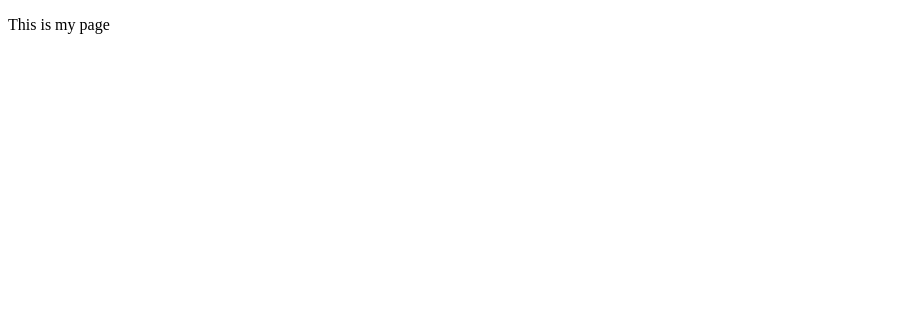
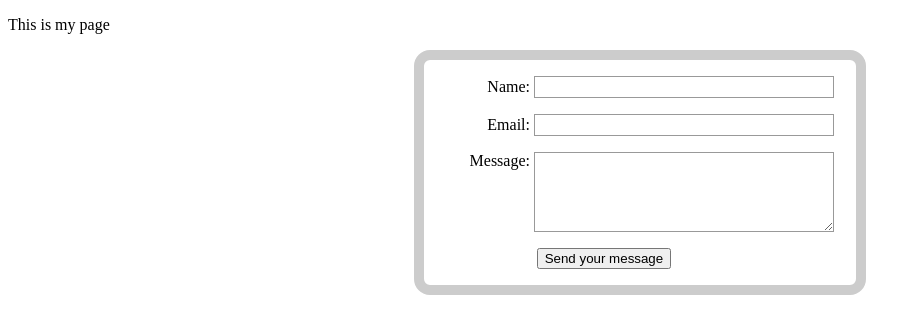
Before and after one commit to pauleenaphan/form-practice, a plain HTML site: page index.html in a window 1280 px wide. Shown: the whole page, without its empty margins (0-921 px from the left). Drawn offline with Linux system fonts and the light colour scheme.

Commit message:
created practice form page

```diff
--- a/index.html
+++ b/index.html
@@ -6,6 +6,94 @@
     <title>My test page</title>
   </head>
   <body>
-    <p>This is my page</p>
+  <p>This is my page</p>
+    <form action="/my-handling-form-page" method="post">
+      <ul>
+        <li>
+          <label for="name"> Name: </label>
+          <input type="text" id = "name" name = "user_name"/>
+        </li>
+        <li>
+          <label for="mail"> Email: </label>
+          <input type="email" id = "mail" email = "user_email"/>
+        </li>
+        <li>
+          <label for="msg"> Message: </label>
+          <textarea name="user_msg" id="msg" cols="30" rows="10"></textarea>
+        </li>
+        <li class="button">
+          <button type="submit"> Send your message </button>
+        </li>
+      </ul>
+    </form>
   </body>
 </html>
+
+<style>
+  form {
+  /* Center the form on the page */
+  margin: 0 auto;
+  width: 400px;
+  /* Form outline */
+  padding: 1em;
+  border: 10px solid #ccc;
+  border-radius: 1em;
+  }
+
+  ul {
+  list-style: none;
+  padding: 0;
+  margin: 0;
+  }
+
+  /* adds a space between each input bar*/
+  form li + li {
+  margin-top: 1em;
+  }
+
+  label {
+  /* Uniform size & alignment */
+  display: inline-block;
+  width: 90px;
+  text-align: right;
+  }
+
+  input,
+  textarea {
+  /* To make sure that all text fields have the same font settings
+    By default, textareas have a monospace font */
+  font: 1em sans-serif;
+
+  /* Uniform text field size */
+  width: 300px;
+  box-sizing: border-box;
+
+  /* Match form field borders */
+  border: 1px solid #999;
+  }
+
+  input:focus,
+  textarea:focus {
+  /* Additional highlight for focused elements */
+  border-color: #000;
+  }
+
+  textarea {
+  /* Align multiline text fields with their labels */
+  vertical-align: top;
+
+  /* Provide space to type some text */
+  height: 5em;
+  }
+
+  .button {
+  /* Align buttons with the text fields */
+  padding-left: 90px; /* same size as the label elements */
+  }
+
+  button {
+  /* This extra margin represent roughly the same space as the space
+    between the labels and their text fields */
+  margin-left: 0.5em;
+  }
+</style>
```
